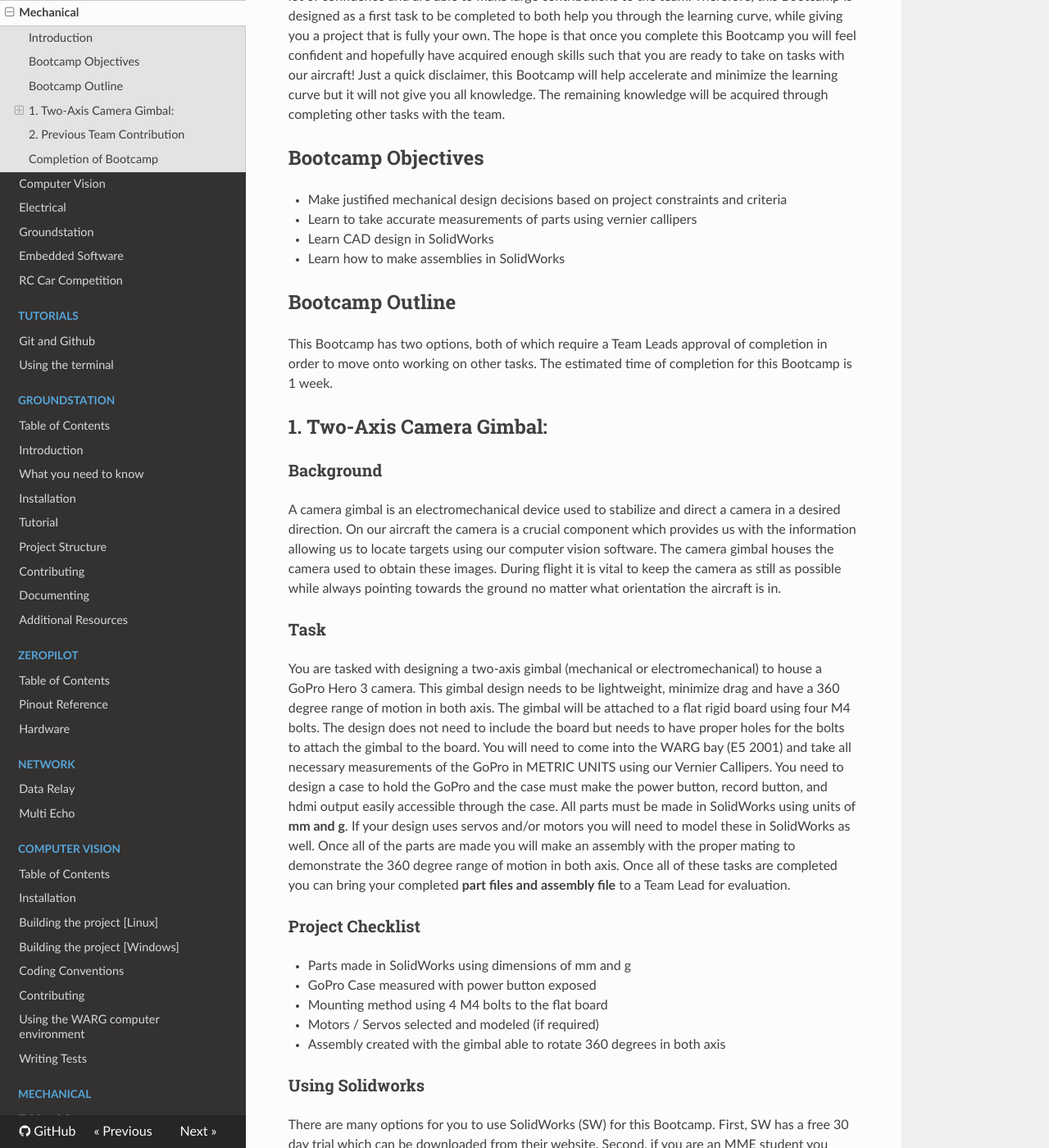
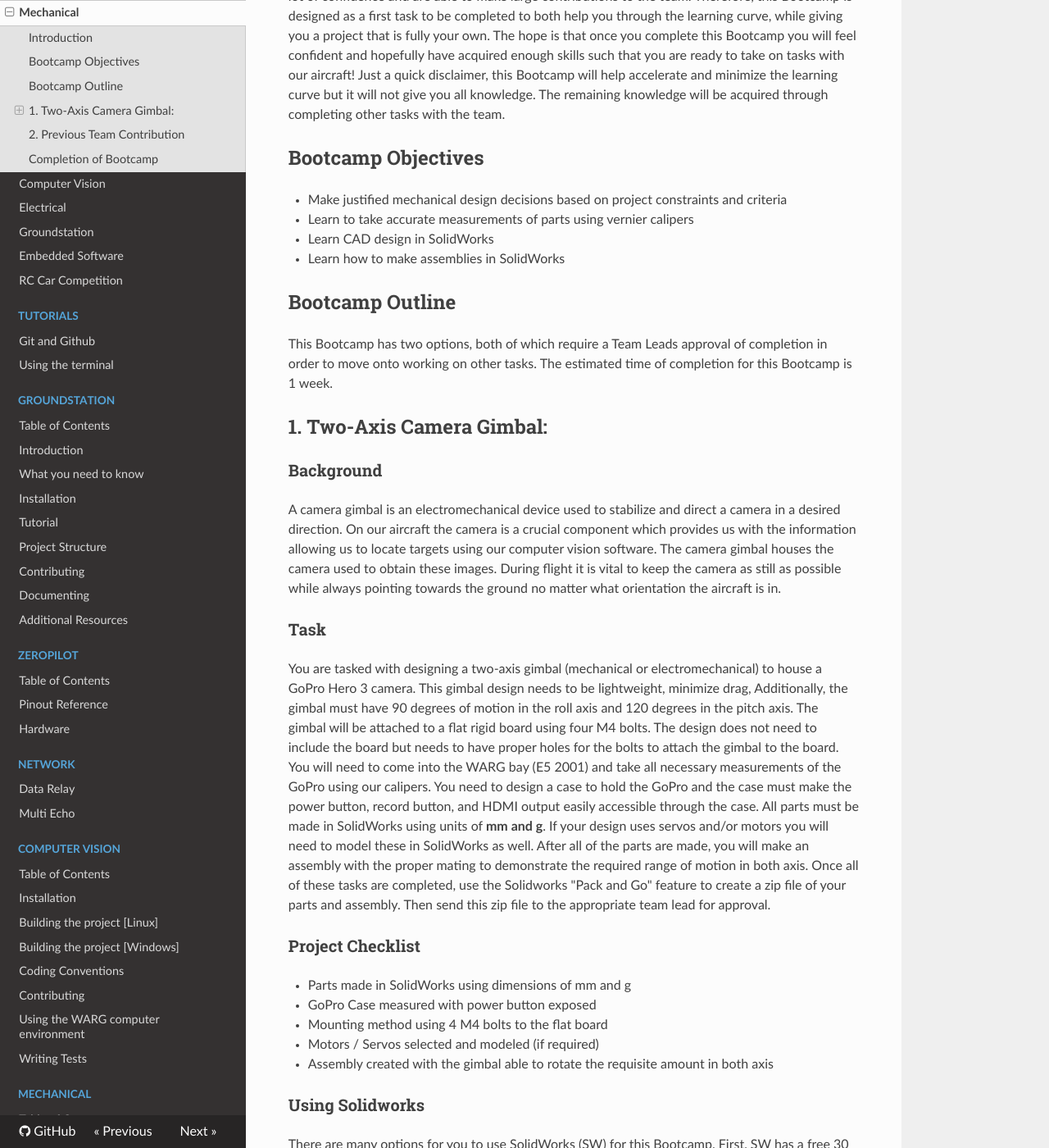
Before and after one commit to UWARG/docs, an MkDocs documentation site: the page built from docs/bootcamp/mechanical.md, in a window 1280 px wide and 1400 px high, scrolled down 280 px. Shown: the whole window at 82% size. Built offline with MkDocs 1.6.1, drawn with Linux system fonts in a browser that asks for light colours; nearby versions of some CDN libraries; old or Windows-style settings are respelled for this version of MkDocs.

Commit message:
Mechanical bootcamp changes
Added clarification to the mechanical bootcamp. Also fixed "canops" typo.

```diff
--- a/docs/bootcamp/mechanical.md
+++ b/docs/bootcamp/mechanical.md
@@ -7,7 +7,7 @@
 ## Bootcamp Objectives
 
 - Make justified mechanical design decisions based on project constraints and criteria
-- Learn to take accurate measurements of parts using vernier callipers
+- Learn to take accurate measurements of parts using vernier calipers
 - Learn CAD design in SolidWorks
 - Learn how to make assemblies in SolidWorks
 
@@ -22,14 +22,14 @@
 
 ### Task
 
-You are tasked with designing a two-axis gimbal (mechanical or electromechanical) to house a GoPro Hero 3 camera. This gimbal design needs to be lightweight, minimize drag and have a 360 degree range of motion in both axis. The gimbal will be attached to a flat rigid board using four M4 bolts. The design does not need to include the board but needs to have proper holes for the bolts to attach the gimbal to the board. You will need to come into the WARG bay (E5 2001) and take all necessary measurements of the GoPro in METRIC UNITS using our Vernier Callipers. You need to design a case to hold the GoPro and the case must make the power button, record button, and hdmi output easily accessible through the case. All parts must be made in SolidWorks using units of **mm and g**. If your design uses servos and/or motors you will need to model these in SolidWorks as well. Once all of the parts are made you will make an assembly with the proper mating to demonstrate the 360 degree range of motion in both axis. Once all of these tasks are completed you can bring your completed **part files and assembly file** to a Team Lead for evaluation.
+You are tasked with designing a two-axis gimbal (mechanical or electromechanical) to house a GoPro Hero 3 camera. This gimbal design needs to be lightweight, minimize drag, Additionally, the gimbal must have 90 degrees of motion in the roll axis and 120 degrees in the pitch axis. The gimbal will be attached to a flat rigid board using four M4 bolts. The design does not need to include the board but needs to have proper holes for the bolts to attach the gimbal to the board. You will need to come into the WARG bay (E5 2001) and take all necessary measurements of the GoPro using our calipers. You need to design a case to hold the GoPro and the case must make the power button, record button, and HDMI output easily accessible through the case. All parts must be made in SolidWorks using units of **mm and g**. If your design uses servos and/or motors you will need to model these in SolidWorks as well. After all of the parts are made, you will make an assembly with the proper mating to demonstrate the required range of motion in both axis. Once all of these tasks are completed, use the Solidworks "Pack and Go" feature to create a zip file of your parts and assembly. Then send this zip file to the appropriate team lead for approval.
 
 ### Project Checklist
 - Parts made in SolidWorks using dimensions of mm and g
 - GoPro Case measured with power button exposed
 - Mounting method using 4 M4 bolts to the flat board
 - Motors / Servos selected and modeled (if required)
-- Assembly created with the gimbal able to rotate 360 degrees in both axis
+- Assembly created with the gimbal able to rotate the requisite amount in both axis
 
 ### Using Solidworks
 
```
Also changed, not shown: docs/index.md (+1 -1 lines).
